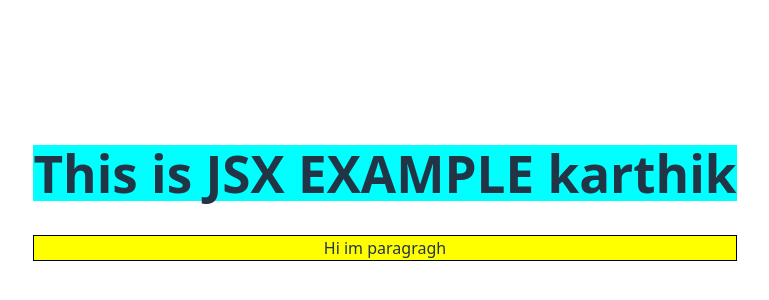
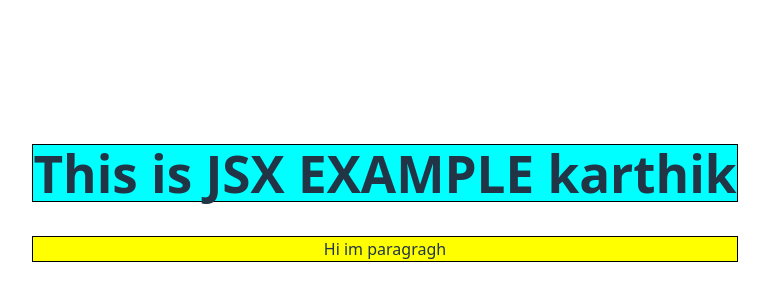
Before and after one commit to Karthik171819/React19, a React (Vite) app in the folder myapp/: page / in a window 1280 px wide. Shown: the part 206-506 px from the top of the page, without its empty margins (255-1024 px from the left). Built offline with nearby package versions, Linux system fonts and the light colour scheme.

Commit message:
JSX with Styling CSS

```diff
--- a/myapp/src/core-concepts/03-jsx/JSXExample.jsx
+++ b/myapp/src/core-concepts/03-jsx/JSXExample.jsx
@@ -3,7 +3,7 @@ export default function JSXExample() {
     //embedded expersion
     const name = "karthik";
     return <>
-    <h1 className="bg-color">This is JSX EXAMPLE {name} </h1>
+    <h1 className="bg-color" style={{ border:'1px solid black'}}>This is JSX EXAMPLE {name} </h1>
     <p style={{backgroundColor:'yellow', border:'1px solid black'}}>Hi im paragragh</p>
     </>
 }
```
